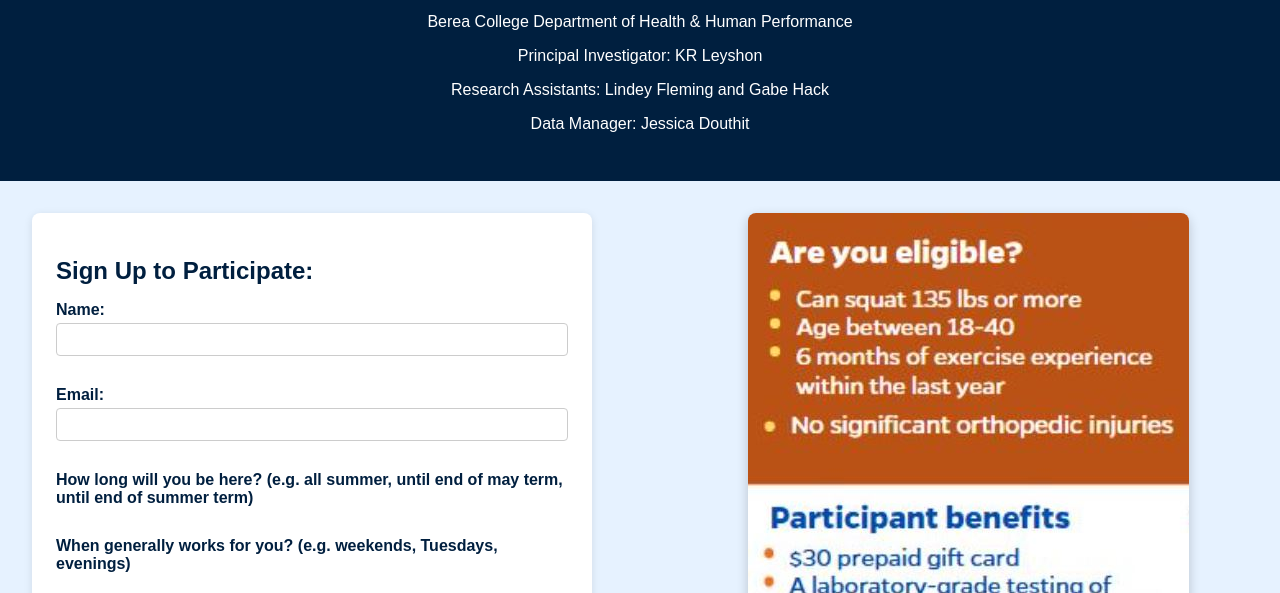
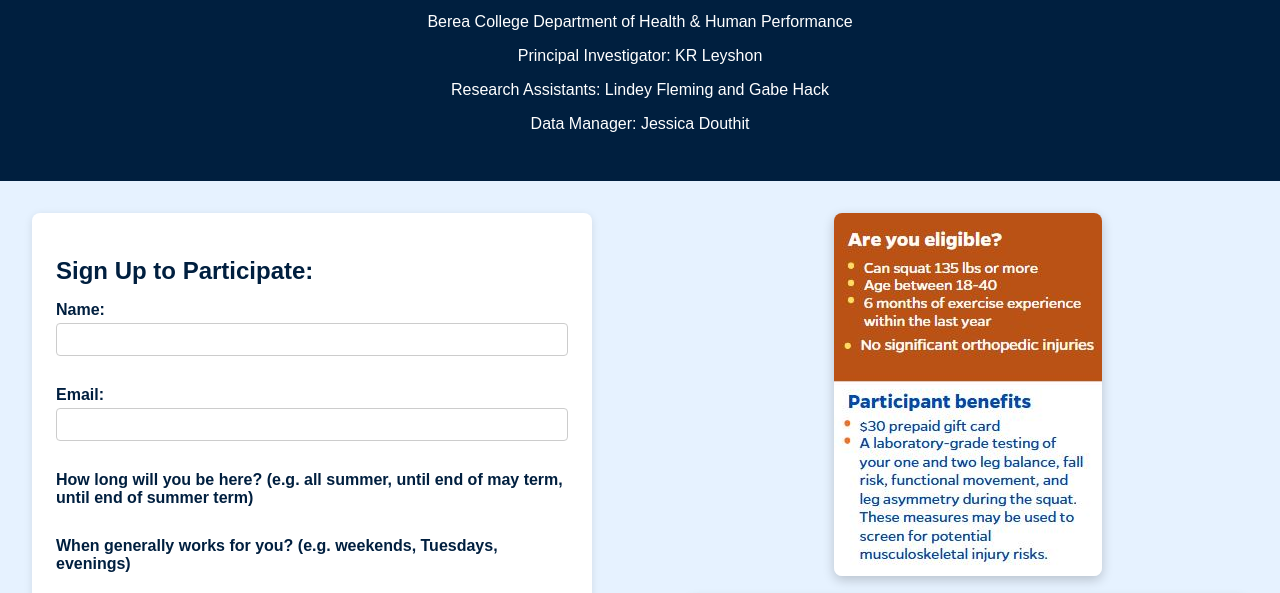
Before and after one commit to JessicaDouthit00/hhpresearch1, a website: page index.html in a window 1280 px wide. Shown: the part 186-779 px from the top of the page. Drawn offline with Linux system fonts and the light colour scheme.

Commit message:
Update index.html

```diff
--- a/index.html
+++ b/index.html
@@ -59,7 +59,7 @@
     </div>
 
     <div class="right-side">
-      <img src="lll.JPG" alt="Bombsuit Research Image 2" class="top-image">
+      <img src="clear.JPG" alt="Bombsuit Research Image 2" class="top-image">
       <img src="new.JPG" alt="Bombsuit Research Image" class="bottom-image">
     </div>
   </div>
```
